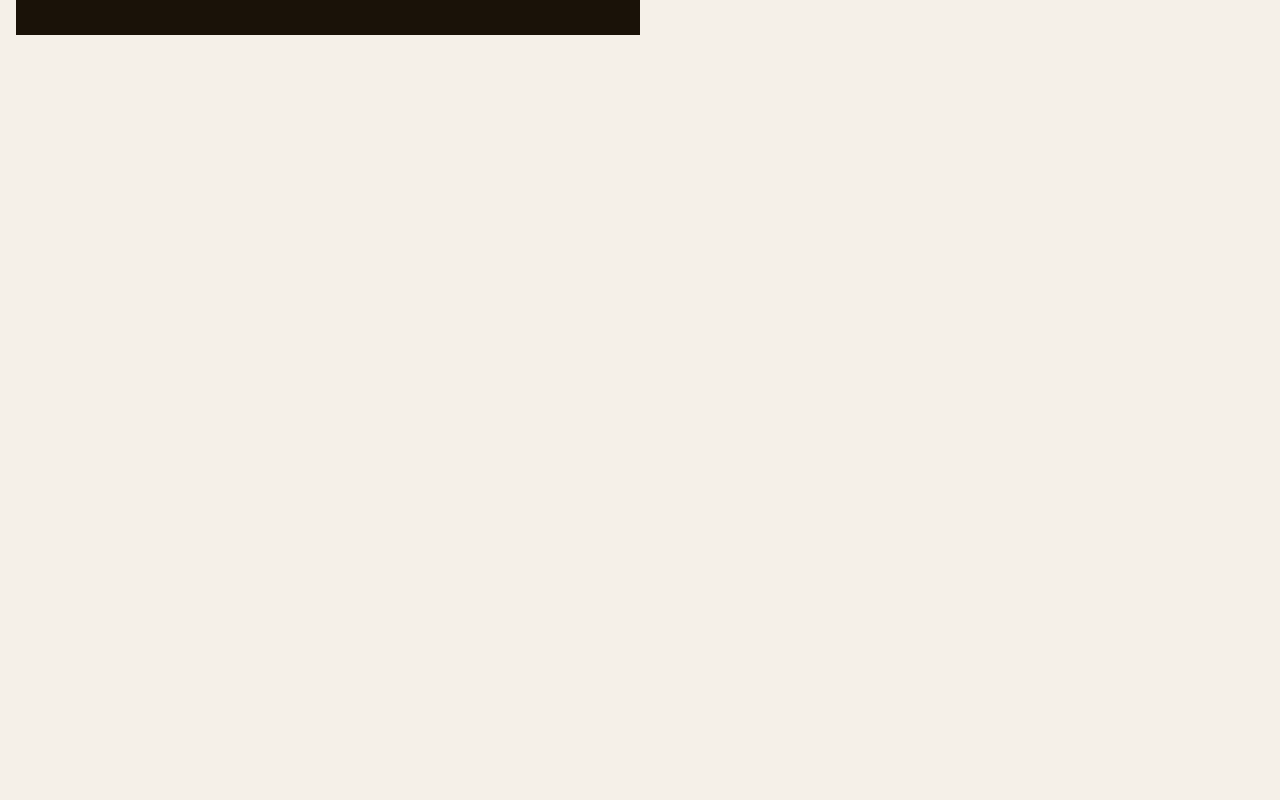
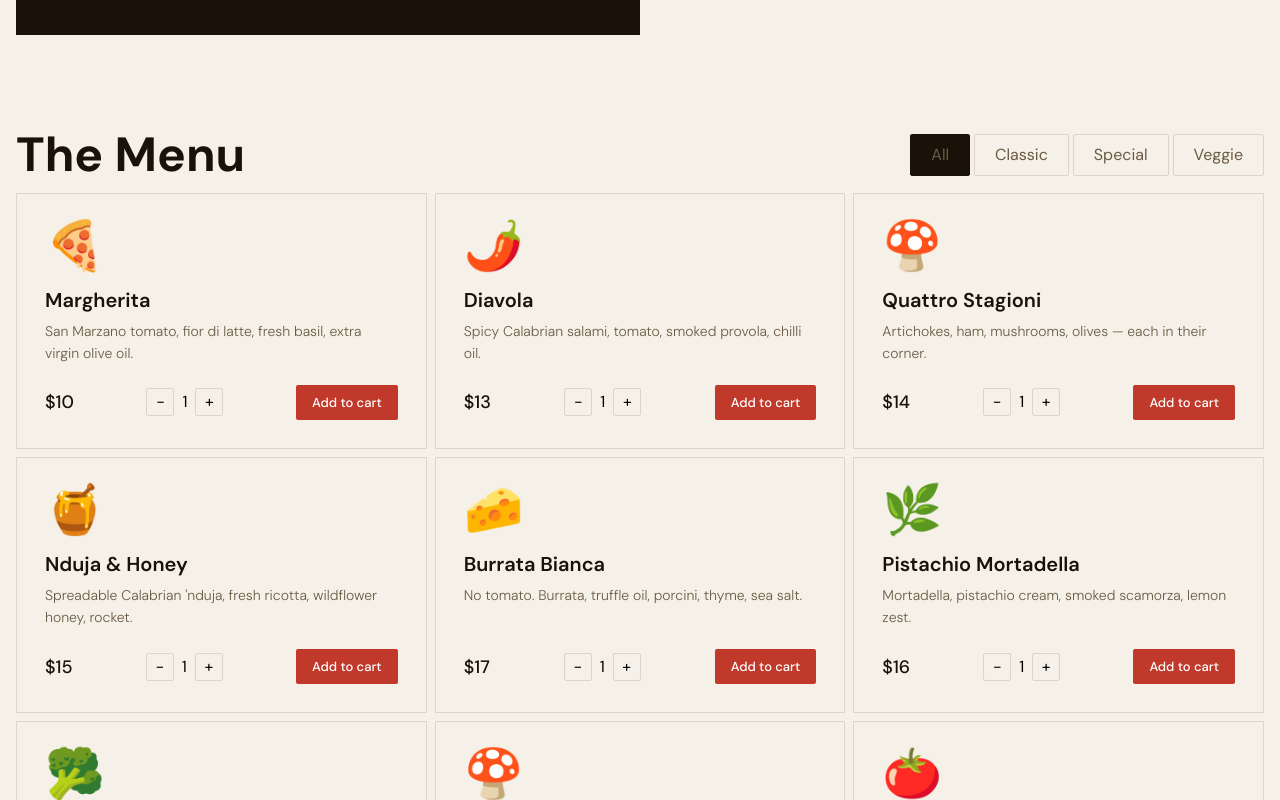
Before and after one commit to petrowic-n/bella-napoli-pizza, a React (Vite) app: page / in a window 1280 px wide. Shown: the part 1480-2280 px from the top of the page. Before the commit the page ends 1515 px from the top, so only its background shows below. Built offline with nearby package versions, Linux system fonts and the light colour scheme.

Commit message:
menu section, filter tabs

```diff
--- a/src/App.jsx
+++ b/src/App.jsx
@@ -1,7 +1,9 @@
+import { PIZZAS, CATEGORIES } from "@/data.js";
 import { Navbar } from "@/layout/Navbar";
 import { Hero } from "@/sections/Hero";
 import { Features } from "@/sections/Features";
 import { About } from "@/sections/About";
+import { Menu } from "@/sections/Menu";
 
 function App() {
   return (
@@ -11,6 +13,7 @@
         <Hero />
         <Features />
         <About />
+        <Menu pizzas={PIZZAS} categories={CATEGORIES} />
       </main>
     </div>
   );
--- /dev/null
+++ b/src/components/AddButton.jsx
@@ -0,0 +1,3 @@
+export const AddButton = ({ children }) => {
+  return <button className="add-btn">{children}</button>;
+};
--- /dev/null
+++ b/src/components/CategoryFilter.jsx
@@ -0,0 +1,20 @@
+
+export const CategoryFilter = ({
+  categories,
+  activeCategory,
+  onCategoryChange,
+}) => {
+  return (
+    <div className="flex gap-1 md:mt-0 mt-4 flex-wrap">
+      {categories.map((category) => (
+        <button
+          key={category.id}
+          onClick={() => onCategoryChange(category.id)}
+          className={`tab ${activeCategory === category.id ? "active" : ""} px-5 py-2 border border-border bg-transparent rounded-xs cursor-pointer transition-all duration-200`}
+        >
+          <span className="text-base text-muted">{category.label}</span>
+        </button>
+      ))}
+    </div>
+  );
+};
--- /dev/null
+++ b/src/components/PizzaCard.jsx
@@ -0,0 +1,40 @@
+import { useState } from "react";
+import { AddButton } from "@/components/AddButton";
+
+export const PizzaCard = ({ pizza }) => {
+  const [qty, setQty] = useState(1);
+  return (
+    <div
+      key={pizza.id}
+      className="flex flex-col border border-border p-7 hover:shadow-[0_8px_40px_rgba(26,18,8,0.1)] -translate-y-0.5 z-10 transition-all duration-200 ease-in"
+    >
+      <span className="text-5xl mb-4 block">{pizza.emoji}</span>
+      <h3 className="text-xl mb-1.5 font-semibold text-dark">{pizza.name}</h3>
+      <p className="text-sm text-muted leading-[1.6] mb-5 font-light">
+        {pizza.description}
+      </p>
+      <div className="mt-auto flex items-center justify-between">
+        <span className="text-lg font-medium text-dark">${pizza.price}</span>
+        {/* Pizza quantity */}
+        <div className="flex  items-center gap-2">
+          <button
+            onClick={() => (qty <= 0 ? setQty(0) : setQty((prev) => prev - 1))}
+            className="w-7 h-7 border border-border cursor-pointer rounded-xs text-base flex items-center justify-center hover:bg-dark hover:text-cream hover:border-dark transition-all duration-200 ease-in"
+          >
+            -
+          </button>
+          <span>{qty}</span>
+          <button
+            onClick={() => setQty((prev) => prev + 1)}
+            className="w-7 h-7 border border-border cursor-pointer rounded-xs text-base flex items-center justify-center hover:bg-dark hover:text-cream hover:border-dark transition-all duration-200 ease-in"
+          >
+            +
+          </button>
+        </div>
+
+        {/* Pizza Add button */}
+        <AddButton>Add to cart</AddButton>
+      </div>
+    </div>
+  );
+};
--- a/src/index.css
+++ b/src/index.css
@@ -130,4 +130,35 @@
     border-color: rgba(245, 240, 232, 0.6);
     color: var(--color-cream);
   }
+
+  .tab.active {
+    background: var(--color-dark);
+    color: var(--color-cream);
+    border-color: var(--color-dark);
+  }
+
+  .tab:hover:not(.active) {
+    border-color: var(--color-dark);
+    color: var(--color-dark);
+  }
+
+  .add-btn {
+    background: var(--color-red);
+    color: #fff;
+    border: none;
+    padding: 8px 16px;
+    border-radius: 2px;
+    cursor: pointer;
+    font-family: "DM Sans", sans-serif;
+    font-size: 13px;
+    font-weight: 500;
+    transition: background 0.15s;
+    white-space: nowrap;
+  }
+  .add-btn:hover {
+    background: var(--color-red-light);
+  }
+  .add-btn:active {
+    transform: scale(0.97);
+  }
 }
--- a/src/sections/About.jsx
+++ b/src/sections/About.jsx
@@ -5,7 +5,7 @@
         <div className="grid md:grid-cols-2 grid-cols-1">
           {/* About Image */}
           <div className="bg-dark relative overflow-hidden flex items-center justify-center min-h-120">
-            <div class="text-[160px] absolute opacity-5 select-none">🍕</div>
+            <div className="text-[160px] absolute opacity-5 select-none">🍕</div>
             <div className="flex flex-col items-center text-center text-cream">
               <span className="text-base uppercase text-muted">EST.</span>
               <span className="text-7xl font-bold text-gold">1987</span>
@@ -14,7 +14,7 @@
 
           {/* About Text */}
           <div className="min-h-120 flex flex-col justify-center md:pl-8">
-            <span className="text-sm font-medium text-red mb-4">Our Story</span>
+            <span className="text-base font-medium text-red mb-4">Our Story</span>
             <h2 className="text-4xl md:text-5xl text-dark font-bold mb-5">
               Three generations <br /> of the same dough.
             </h2>
--- /dev/null
+++ b/src/sections/Menu.jsx
@@ -0,0 +1,34 @@
+import { useState } from "react";
+import { CategoryFilter } from "@/components/CategoryFilter";
+import { PizzaCard } from "../components/PizzaCard";
+
+export const Menu = ({ categories, pizzas }) => {
+  const [activeCategory, setActiveCategory] = useState("all");
+
+  const filtered =
+    activeCategory === "all"
+      ? pizzas
+      : pizzas.filter((pizza) => pizza.category === activeCategory);
+
+  return (
+    <section id="menu" className="mt-24">
+      <div className="container mx-auto px-4">
+        <div className="md:flex items-center justify-between">
+          <h2 className="text-4xl md:text-5xl text-dark font-bold">The Menu</h2>
+          {/* Tabs */}
+          <CategoryFilter
+            categories={categories}
+            activeCategory={activeCategory}
+            onCategoryChange={setActiveCategory}
+          />
+        </div>
+        {/* Pizza Cols */}
+        <div className="grid lg:grid-cols-3 md:grid-cols-2 grid-cols-1 gap-2 mt-4">
+          {filtered.map((pizza) => (
+            <PizzaCard key={pizza.id} pizza={pizza} />
+          ))}
+        </div>
+      </div>
+    </section>
+  );
+};
```
